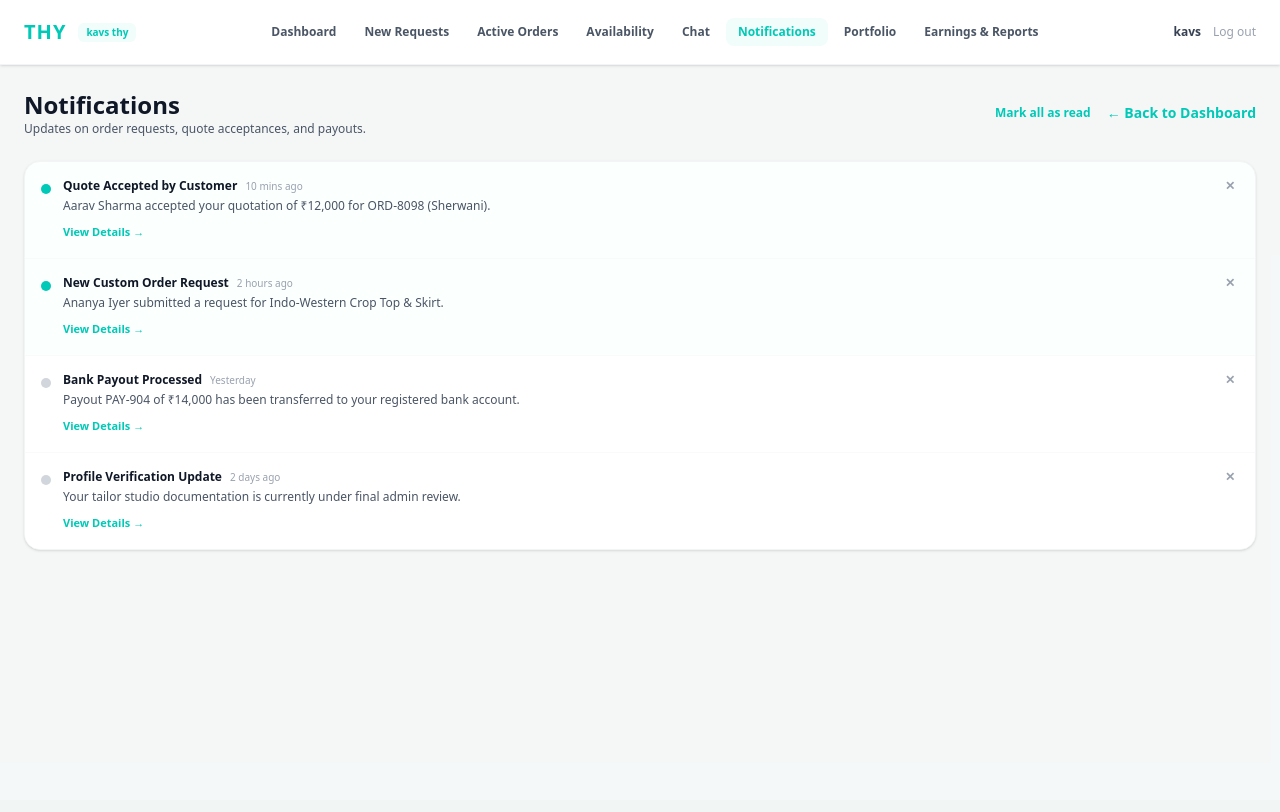
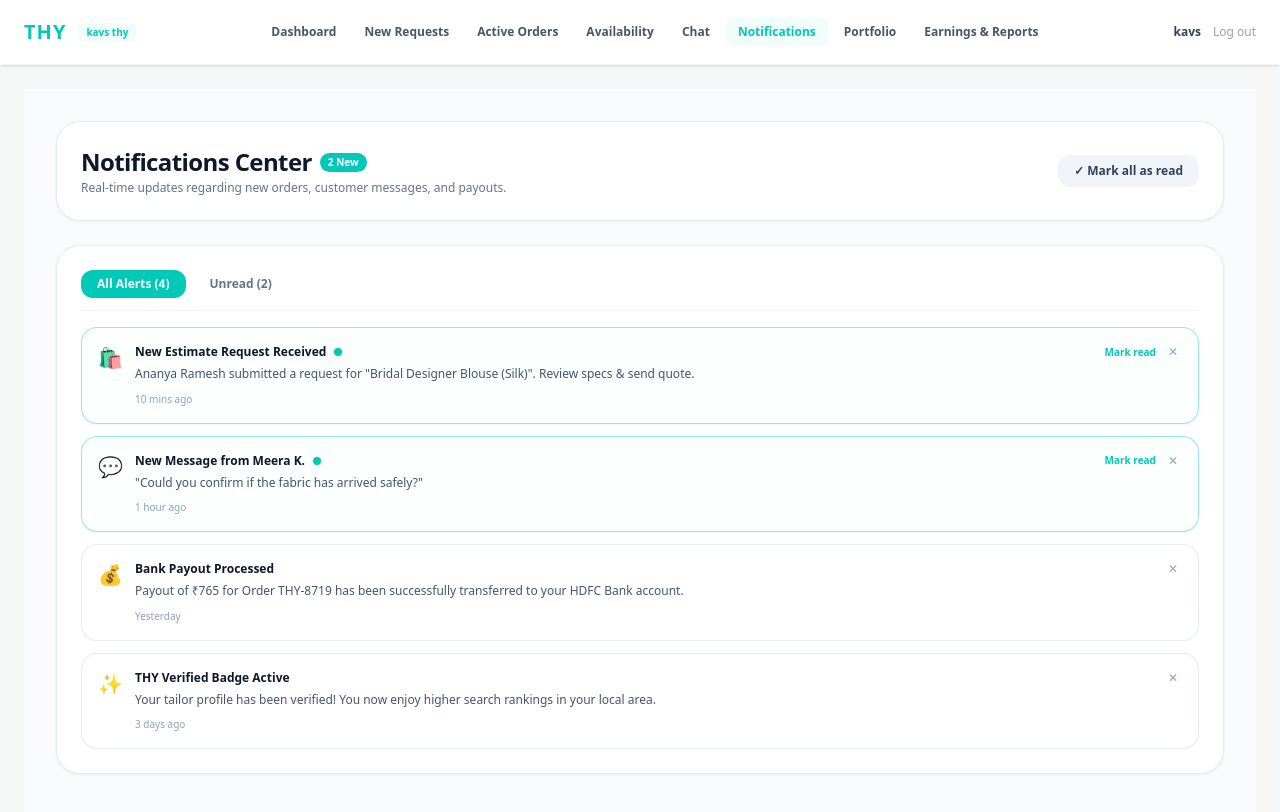
Before and after one commit to Sarvesh-Ragav/THY, a Next.js app: page /tailor-dashboard/notifications in a window 1280 px wide. Shown: the top 812 px of the page. Built offline with nearby package versions, Linux system fonts and the light colour scheme; no server answers.

Commit message:
Implement Tailor Notifications center page

```diff
--- a/src/app/tailor-dashboard/notifications/page.tsx
+++ b/src/app/tailor-dashboard/notifications/page.tsx
@@ -1,139 +1,192 @@
 'use client';
 
 import React, { useState } from 'react';
-import Link from 'next/link';
 
 interface NotificationItem {
   id: string;
-  type: 'order' | 'quote' | 'payment' | 'system';
+  type: 'order' | 'message' | 'payout' | 'system';
   title: string;
-  message: string;
-  time: string;
+  description: string;
+  timestamp: string;
   isRead: boolean;
-  linkUrl: string;
+  linkUrl?: string;
 }
 
-const initialNotifications: NotificationItem[] = [
+const INITIAL_NOTIFICATIONS: NotificationItem[] = [
   {
     id: 'notif-1',
-    type: 'quote',
-    title: 'Quote Accepted by Customer',
-    message: 'Aarav Sharma accepted your quotation of ₹12,000 for ORD-8098 (Sherwani).',
-    time: '10 mins ago',
-    isRead: false,
-    linkUrl: '/tailor-dashboard/active-orders',
-  },
-  {
-    id: 'notif-2',
     type: 'order',
-    title: 'New Custom Order Request',
-    message: 'Ananya Iyer submitted a request for Indo-Western Crop Top & Skirt.',
-    time: '2 hours ago',
+    title: 'New Estimate Request Received',
+    description: 'Ananya Ramesh submitted a request for "Bridal Designer Blouse (Silk)". Review specs & send quote.',
+    timestamp: '10 mins ago',
     isRead: false,
     linkUrl: '/tailor-dashboard/new-requests',
   },
   {
+    id: 'notif-2',
+    type: 'message',
+    title: 'New Message from Meera K.',
+    description: '"Could you confirm if the fabric has arrived safely?"',
+    timestamp: '1 hour ago',
+    isRead: false,
+    linkUrl: '/tailor-dashboard/chat',
+  },
+  {
     id: 'notif-3',
-    type: 'payment',
+    type: 'payout',
     title: 'Bank Payout Processed',
-    message: 'Payout PAY-904 of ₹14,000 has been transferred to your registered bank account.',
-    time: 'Yesterday',
+    description: 'Payout of ₹765 for Order THY-8719 has been successfully transferred to your HDFC Bank account.',
+    timestamp: 'Yesterday',
     isRead: true,
     linkUrl: '/tailor-dashboard/earnings',
   },
   {
     id: 'notif-4',
     type: 'system',
-    title: 'Profile Verification Update',
-    message: 'Your tailor studio documentation is currently under final admin review.',
-    time: '2 days ago',
+    title: 'THY Verified Badge Active',
+    description: 'Your tailor profile has been verified! You now enjoy higher search rankings in your local area.',
+    timestamp: '3 days ago',
     isRead: true,
-    linkUrl: '/tailor-dashboard',
+    linkUrl: '/tailor-dashboard/portfolio',
   },
 ];
 
-export default function NotificationsPage() {
-  const [notifications, setNotifications] = useState<NotificationItem[]>(initialNotifications);
+export default function TailorNotificationsPage() {
+  const [notifications, setNotifications] = useState<NotificationItem[]>(INITIAL_NOTIFICATIONS);
+  const [activeTab, setActiveTab] = useState<'all' | 'unread'>('all');
 
-  const handleMarkAllRead = () => {
-    setNotifications((prev) => prev.map((item) => ({ ...item, isRead: true })));
+  const markAllAsRead = () => {
+    setNotifications((prev) => prev.map((n) => ({ ...n, isRead: true })));
   };
 
-  const handleClearNotification = (id: string) => {
-    setNotifications((prev) => prev.filter((item) => item.id !== id));
+  const markAsRead = (id: string) => {
+    setNotifications((prev) => prev.map((n) => (n.id === id ? { ...n, isRead: true } : n)));
   };
 
+  const deleteNotification = (id: string) => {
+    setNotifications((prev) => prev.filter((n) => n.id !== id));
+  };
+
+  const filteredNotifs = notifications.filter((n) => {
+    if (activeTab === 'unread') return !n.isRead;
+    return true;
+  });
+
+  const unreadCount = notifications.filter((n) => !n.isRead).length;
+
   return (
-    <div className="space-y-6">
-      {/* Top Header */}
-      <div className="flex items-center justify-between">
+    <div className="p-4 md:p-8 min-h-screen bg-slate-50 text-slate-800 space-y-6">
+
+      {/* Header */}
+      <div className="bg-white p-6 rounded-3xl border border-slate-200/80 shadow-xs flex flex-col sm:flex-row justify-between items-start sm:items-center gap-4">
         <div>
-          <h1 className="text-2xl font-bold text-gray-900">Notifications</h1>
-          <p className="text-xs text-gray-600">Updates on order requests, quote acceptances, and payouts.</p>
+          <div className="flex items-center gap-2">
+            <h1 className="text-xl md:text-2xl font-black text-slate-900 tracking-tight">Notifications Center</h1>
+            {unreadCount > 0 && (
+              <span className="bg-[#00c9b7] text-white text-[10px] font-extrabold px-2 py-0.5 rounded-full">
+                {unreadCount} New
+              </span>
+            )}
           </div>
-        <div className="flex items-center gap-4">
+          <p className="text-xs text-slate-500 font-medium mt-0.5">
+            Real-time updates regarding new orders, customer messages, and payouts.
+          </p>
+        </div>
+
+        <div className="flex items-center gap-2">
+          {unreadCount > 0 && (
             <button
-            onClick={handleMarkAllRead}
-            className="text-xs font-semibold text-[#00c9b7] hover:underline"
+              onClick={markAllAsRead}
+              className="px-4 py-2 bg-slate-100 text-slate-700 font-bold text-xs rounded-xl hover:bg-slate-200 transition-colors"
             >
-            Mark all as read
+              ✓ Mark all as read
             </button>
-          <Link href="/tailor-dashboard" className="text-sm font-semibold text-[#00c9b7] hover:underline">
-            ← Back to Dashboard
-          </Link>
+          )}
         </div>
       </div>
 
+      {/* Main Card */}
+      <div className="bg-white p-6 rounded-3xl border border-slate-200/80 shadow-xs space-y-4">
+
+        {/* Filter Tabs */}
+        <div className="flex gap-2 border-b border-slate-100 pb-3">
+          <button
+            onClick={() => setActiveTab('all')}
+            className={`px-4 py-1.5 text-xs font-bold rounded-xl transition-all ${
+              activeTab === 'all' ? 'bg-[#00c9b7] text-white shadow-xs' : 'text-slate-500 hover:text-slate-800'
+            }`}
+          >
+            All Alerts ({notifications.length})
+          </button>
+          <button
+            onClick={() => setActiveTab('unread')}
+            className={`px-4 py-1.5 text-xs font-bold rounded-xl transition-all ${
+              activeTab === 'unread' ? 'bg-[#00c9b7] text-white shadow-xs' : 'text-slate-500 hover:text-slate-800'
+            }`}
+          >
+            Unread ({unreadCount})
+          </button>
+        </div>
+
         {/* Notifications List */}
-      <div className="bg-white border border-gray-100 rounded-2xl shadow-sm overflow-hidden">
-        {notifications.length > 0 ? (
-          <div className="divide-y divide-gray-50">
-            {notifications.map((item) => (
+        <div className="space-y-3">
+          {filteredNotifs.length === 0 ? (
+            <div className="py-12 text-center space-y-2">
+              <span className="text-3xl">🔔</span>
+              <p className="text-xs font-bold text-slate-400">No notifications found.</p>
+            </div>
+          ) : (
+            filteredNotifs.map((n) => (
               <div
-                key={item.id}
-                className={`p-4 flex items-start justify-between gap-4 transition-colors ${
-                  item.isRead ? 'bg-white' : 'bg-teal-50/30'
+                key={n.id}
+                className={`p-4 rounded-2xl border transition-all flex justify-between items-start gap-4 ${
+                  !n.isRead
+                    ? 'bg-teal-50/30 border-[#00c9b7]/40 shadow-xs'
+                    : 'bg-white border-slate-200/80'
                 }`}
               >
                 <div className="flex items-start gap-3">
-                  <div
-                    className={`w-2.5 h-2.5 rounded-full mt-1.5 shrink-0 ${
-                      item.isRead ? 'bg-gray-300' : 'bg-[#00c9b7]'
-                    }`}
-                  />
+                  <div className="text-xl">
+                    {n.type === 'order' && '🛍️'}
+                    {n.type === 'message' && '💬'}
+                    {n.type === 'payout' && '💰'}
+                    {n.type === 'system' && '✨'}
+                  </div>
                   <div className="space-y-1">
                     <div className="flex items-center gap-2">
-                      <h3 className="text-xs font-bold text-gray-900">{item.title}</h3>
-                      <span className="text-[10px] text-gray-400">{item.time}</span>
+                      <h3 className="text-xs font-bold text-slate-900">{n.title}</h3>
+                      {!n.isRead && (
+                        <span className="w-2 h-2 rounded-full bg-[#00c9b7]" />
+                      )}
                     </div>
-                    <p className="text-xs text-gray-600">{item.message}</p>
-                    <Link
-                      href={item.linkUrl}
-                      className="inline-block text-[11px] font-semibold text-[#00c9b7] hover:underline pt-1"
-                    >
-                      View Details →
-                    </Link>
+                    <p className="text-xs text-slate-600 leading-relaxed">{n.description}</p>
+                    <span className="text-[10px] font-medium text-slate-400 block pt-1">{n.timestamp}</span>
                   </div>
                 </div>
 
+                <div className="flex items-center gap-2 shrink-0">
+                  {!n.isRead && (
                     <button
-                  onClick={() => handleClearNotification(item.id)}
-                  className="text-gray-400 hover:text-gray-600 text-xs font-bold px-1"
-                  title="Dismiss"
+                      onClick={() => markAsRead(n.id)}
+                      className="text-[10px] font-bold text-[#00c9b7] hover:underline"
+                    >
+                      Mark read
+                    </button>
+                  )}
+                  <button
+                    onClick={() => deleteNotification(n.id)}
+                    className="text-slate-400 hover:text-rose-500 text-xs px-1"
                   >
                     ✕
                   </button>
                 </div>
-            ))}
               </div>
-        ) : (
-          <div className="p-12 text-center space-y-2">
-            <div className="text-3xl">🔔</div>
-            <h3 className="text-base font-bold text-gray-800">No notifications</h3>
-            <p className="text-xs text-gray-500">You are all caught up!</p>
-          </div>
+            ))
           )}
         </div>
+
+      </div>
+
     </div>
   );
 }
```
Lines whose indentation alone changed are shown as unchanged.
